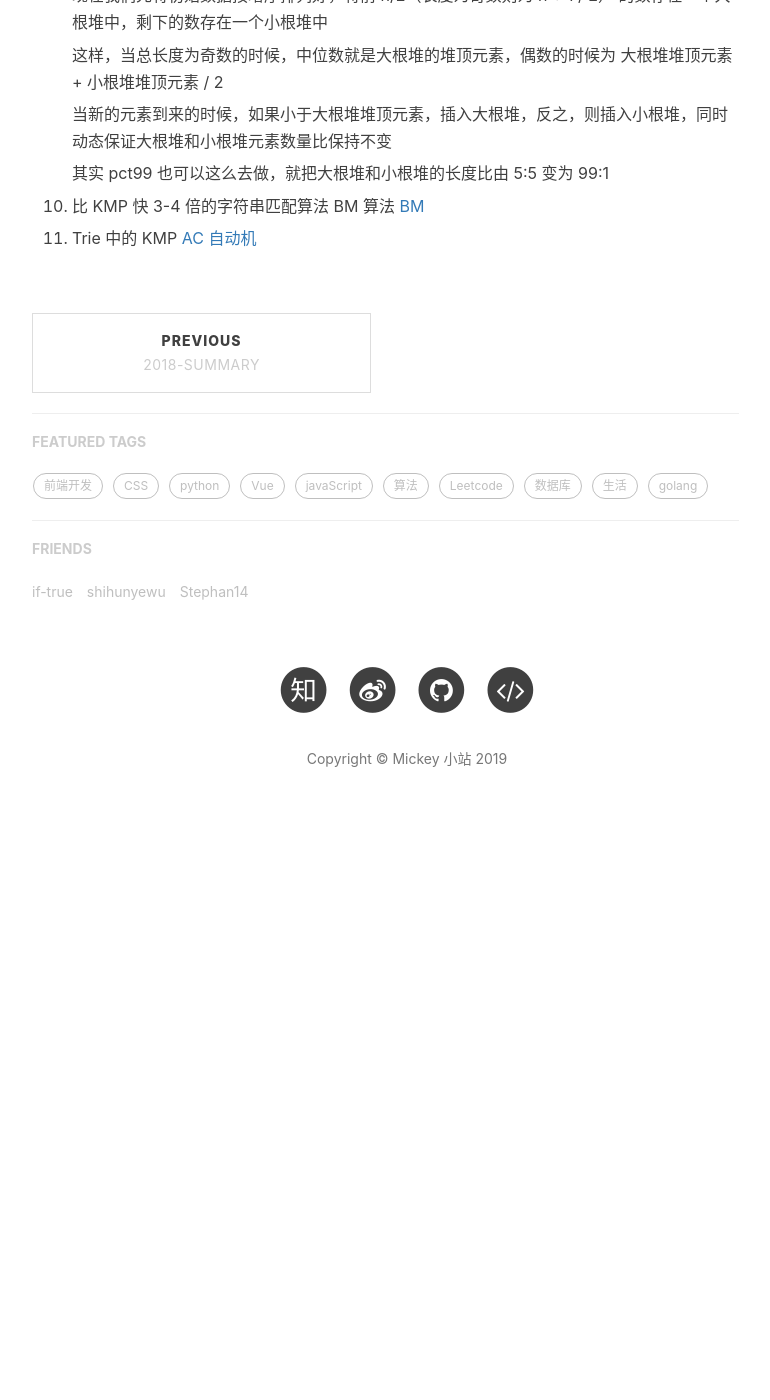
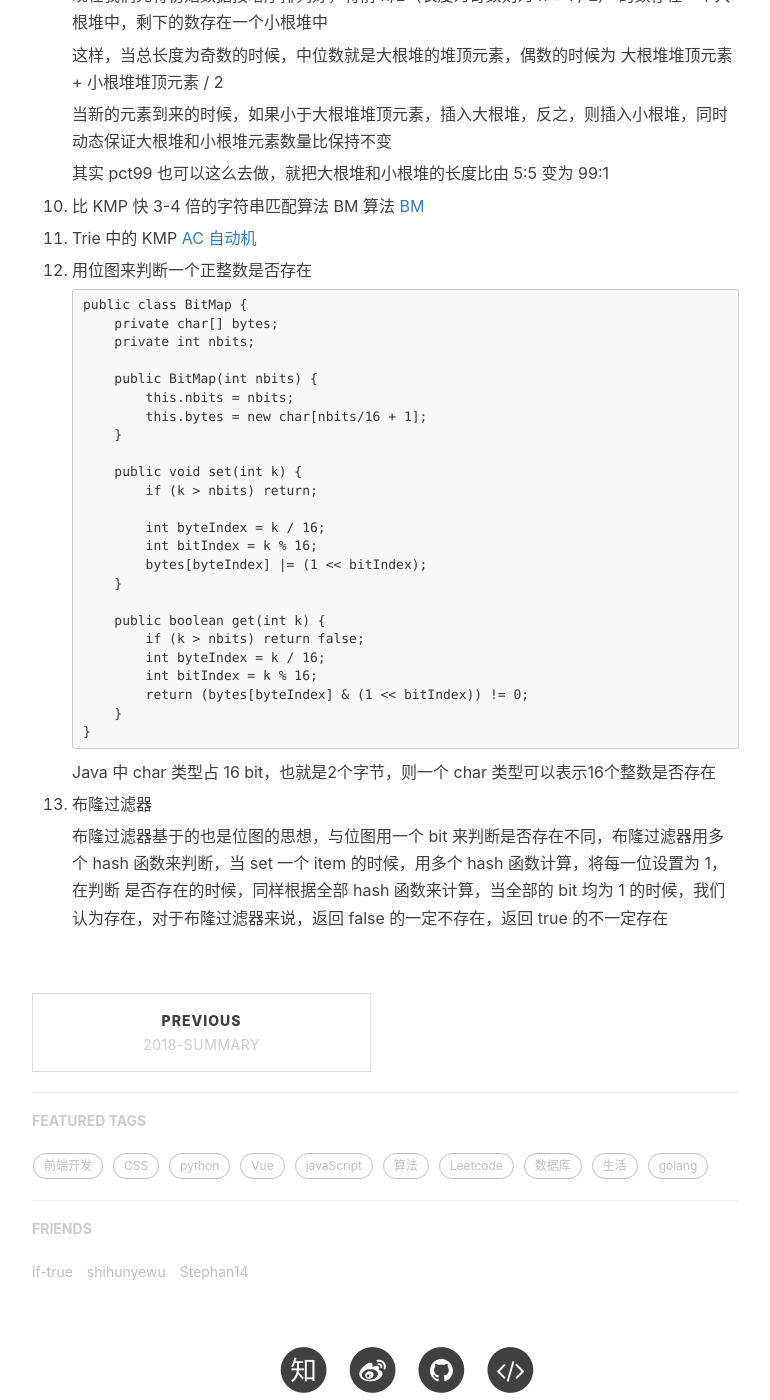
Before and after one commit to mickey0524/mickey0524.github.io, a Jekyll site: the page built from _posts/2019-02-16-jike-algo.md, in a window 1280 px wide and 1400 px high, scrolled down 2760 px. Shown: the whole window, without its empty margins (233-1003 px from the left). Built offline with Jekyll 4.4.1, drawn with Linux system fonts in a browser that asks for light colours; nearby versions of some CDN libraries; comment, search, counter and statistics services are not loaded; before the commit the page ends 3596 px from its top, so only the background shows below that.

Commit message:
feat(algo): add jike algo

````diff
--- a/_posts/2019-02-16-jike-algo.md
+++ b/_posts/2019-02-16-jike-algo.md
@@ -123,3 +123,39 @@ tags:
 10. 比 KMP 快 3-4 倍的字符串匹配算法 BM 算法 [BM](https://time.geekbang.org/column/article/71525#previewimg)
 
 11. Trie 中的 KMP [AC 自动机](https://time.geekbang.org/column/article/72810#previewimg)
+
+12. 用位图来判断一个正整数是否存在
+
+    ```
+    public class BitMap {
+        private char[] bytes;
+        private int nbits;
+
+        public BitMap(int nbits) {
+            this.nbits = nbits;
+            this.bytes = new char[nbits/16 + 1];
+        }
+
+        public void set(int k) {
+            if (k > nbits) return;
+
+            int byteIndex = k / 16;
+            int bitIndex = k % 16;
+            bytes[byteIndex] |= (1 << bitIndex);
+        }
+
+        public boolean get(int k) {
+            if (k > nbits) return false;
+            int byteIndex = k / 16;
+            int bitIndex = k % 16;
+            return (bytes[byteIndex] & (1 << bitIndex)) != 0;
+        }
+    }
+    ```
+
+    Java 中 char 类型占 16 bit，也就是2个字节，则一个 char 类型可以表示16个整数是否存在
+
+13. 布隆过滤器
+
+    布隆过滤器基于的也是位图的思想，与位图用一个 bit 来判断是否存在不同，布隆过滤器用多个 hash 函数来判断，当 set 一个 item 的时候，用多个 hash 函数计算，将每一位设置为 1，在判断
+是否存在的时候，同样根据全部 hash 函数来计算，当全部的 bit 均为 1 的时候，我们认为存在，对于布隆过滤器来说，返回 false 的一定不存在，返回 true 的不一定存在
````
